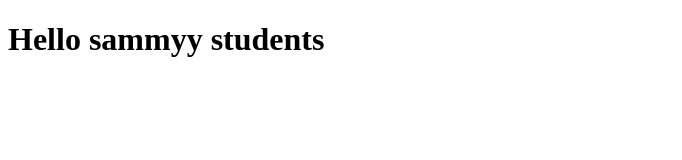
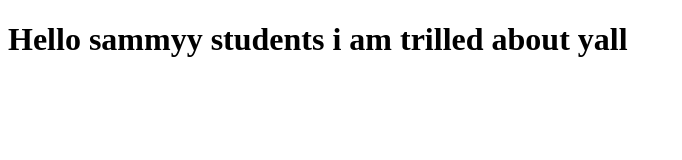
Before and after one commit to Sammyjay123/sammyy, a plain HTML site: page index.html in a window 1280 px wide. Shown: the whole page, without its empty margins (0-682 px from the left). Drawn offline with Linux system fonts and the light colour scheme.

Commit message:
next verion of web file.

```diff
--- a/index.html
+++ b/index.html
@@ -7,6 +7,6 @@
     <title>Hello sammyy</title>
 </head>
 <body>
-    <h1>Hello sammyy students</h1>
+    <h1>Hello sammyy students i am trilled about yall</h1>
 </body>
 </html>
```
